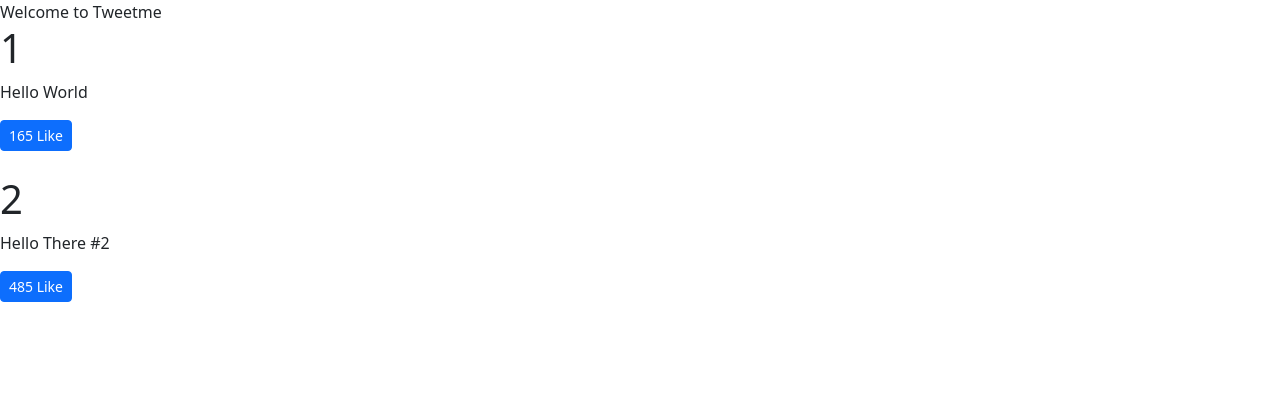
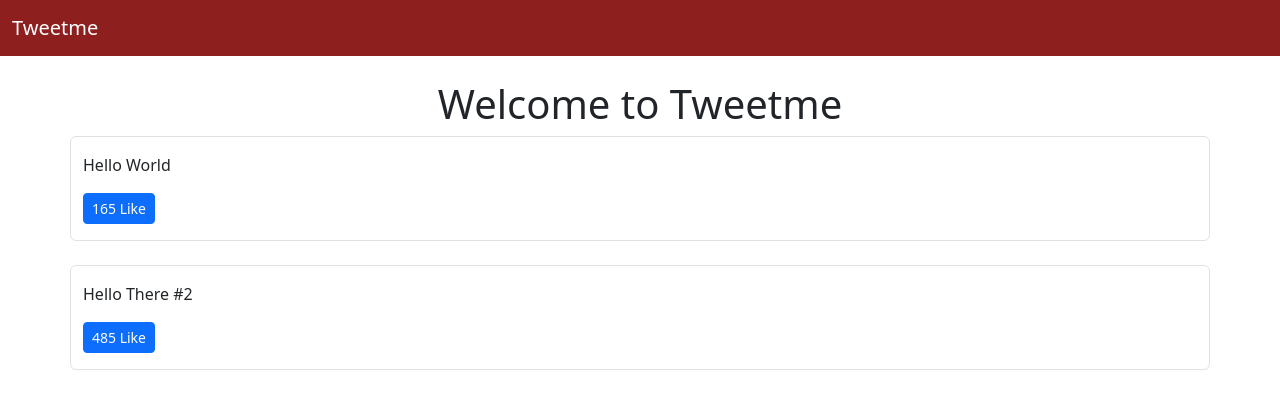
Before and after one commit to sy04/tweetme, a Django app: page / in a window 1280 px wide. Shown: the top 409 px of the page. Run offline with Django 4.2, Linux system fonts and the light colour scheme; data comes from the database, SQL or seed files in the repository.

Commit message:
⚡️ feat(Templates): complete first template

```diff
--- a/templates/base.html
+++ b/templates/base.html
@@ -5,10 +5,19 @@
     <meta name="viewport" content="width=device-width, initial-scale=1">
     <title>Tweetme - {% block head_title %}{% endblock head_title %}</title>
     <link href="https://cdn.jsdelivr.net/npm/bootstrap@5.3.0-alpha1/dist/css/bootstrap.min.css" rel="stylesheet" integrity="sha384-GLhlTQ8iRABdZLl6O3oVMWSktQOp6b7In1Zl3/Jr59b6EGGoI1aFkw7cmDA6j6gD" crossorigin="anonymous">
+    <link href="./base.css">
   </head>
+  <style>
+    .bg-tweetme {
+      background-color: #8e1f1f !important;
+    }
+  </style>
   <body>
-    {% block content %}
-    {% endblock content %}
+    {% include "components/navbar.html" %}
+    <div class="container">
+      {% block content %}
+      {% endblock content %}
+    </div>
 
     <script src="https://code.jquery.com/jquery-3.4.1.slim.js" integrity="sha256-BTlTdQO9/fascB1drekrDVkaKd9PkwBymMlHOiG+qLI=" crossorigin="anonymous"></script>
     <script src="https://cdn.jsdelivr.net/npm/popper.js@1.16.0/dist/umd/popper.min.js"></script>
--- a/templates/components/navbar.html
+++ b/templates/components/navbar.html
@@ -1,11 +1,11 @@
-<nav class="navbar navbar-expand-lg bg-body-tertiary">
+<nav class="navbar navbar-expand-lg bg-body-tertiary navbar-dark bg-tweetme mb-4">
     <div class="container-fluid">
-      <a class="navbar-brand" href="#">Navbar</a>
+      <a class="navbar-brand" href="/">Tweetme</a>
       <button class="navbar-toggler" type="button" data-bs-toggle="collapse" data-bs-target="#navbarSupportedContent" aria-controls="navbarSupportedContent" aria-expanded="false" aria-label="Toggle navigation">
         <span class="navbar-toggler-icon"></span>
       </button>
-      <div class="collapse navbar-collapse" id="navbarSupportedContent">
-        <ul class="navbar-nav me-auto mb-2 mb-lg-0">
+      <div class="collapse navbar-collapse d-none" id="navbarSupportedContent">
+        <ul class="navbar-nav me-auto mb-2 mb-lg-0 d-none">
           <li class="nav-item">
             <a class="nav-link active" aria-current="page" href="#">Home</a>
           </li>
@@ -27,7 +27,7 @@
             <a class="nav-link disabled">Disabled</a>
           </li>
         </ul>
-        <form class="d-flex" role="search">
+        <form class="d-flex d-none" role="search">
           <input class="form-control me-2" type="search" placeholder="Search" aria-label="Search">
           <button class="btn btn-outline-success" type="submit">Search</button>
         </form>
--- a/templates/pages/home.html
+++ b/templates/pages/home.html
@@ -2,15 +2,18 @@
 {% block head_title %}Home{% endblock head_title %}
 {% block content %}
 
-Welcome to Tweetme
+<div class="row text-center">
+  <div class="col">
+    <h1>Welcome to Tweetme<h1>
+  </div>
+</div>
 
-<div id="tweets">
+<div class="row" id="tweets">
   Replace Me
 </div>
 
 <script>
   const tweetsElement = document.getElementById("tweets")
-  tweetsElement.innerHTML = 'Loading ...'
 
   const xhr = new XMLHttpRequest()
   const method = "GET"
@@ -31,8 +34,8 @@ Welcome to Tweetme
   }
 
   function formatTweetElement(tweet) {
-    return "<div class='mb-4 tweet'><h1>" +
-      tweet.id +"</h1><p>" +
+    return "<div class='col-12 col-md-12 mx-auto border rounded py-3 mb-4 tweet' id='tweet-" +
+      tweet.id + "'><p>" +
       tweet.content +
       "</p><div class='btn-group'>"+
       likeBtn(tweet) +
```
